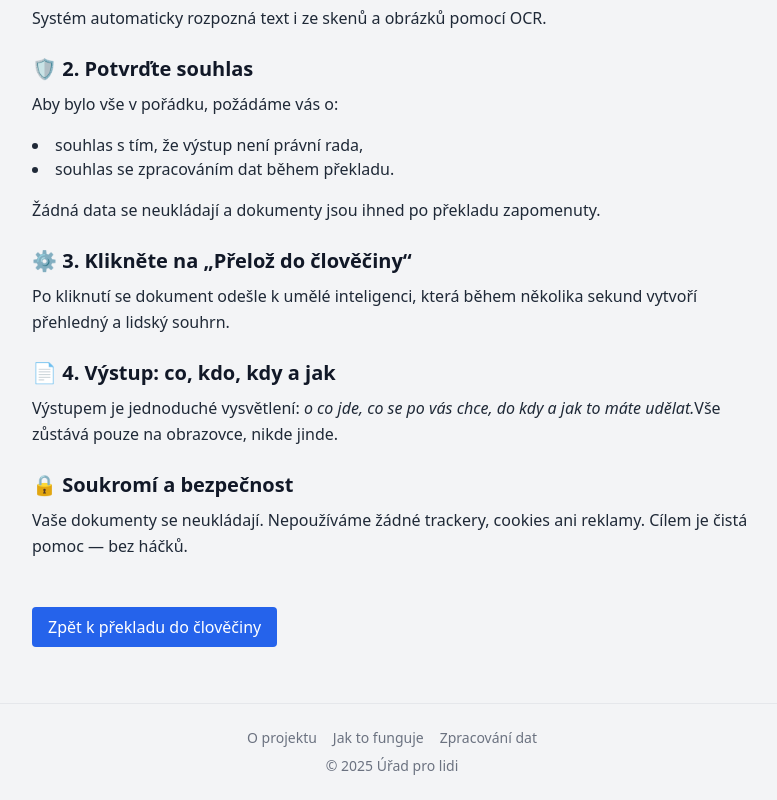
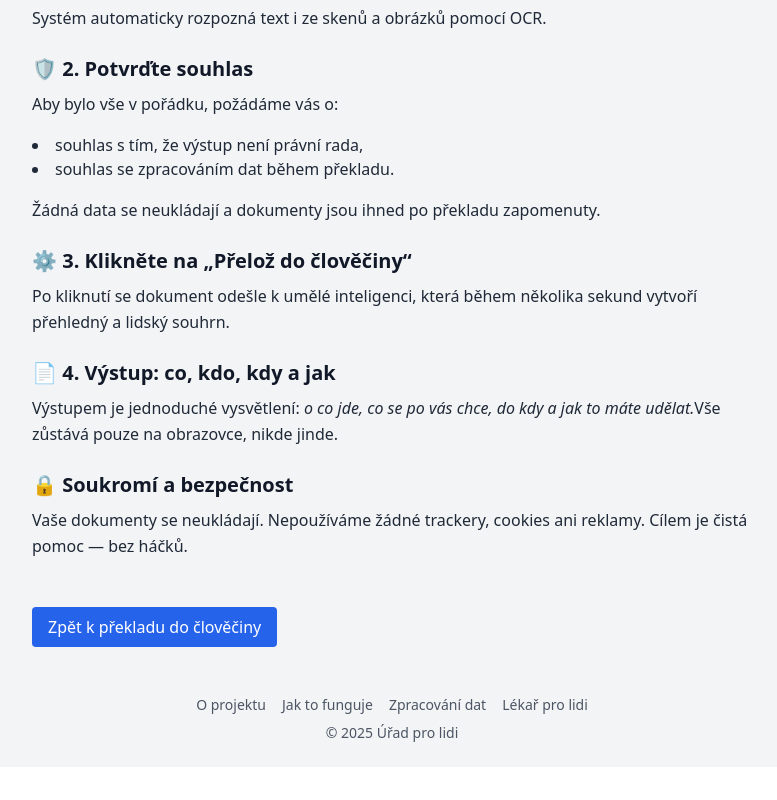
Before and after one commit to JiriTill/uradprolidi, a React (Vite) app: page /jak-to-funguje in a window 1280 px wide. Shown: the part 321-1121 px from the top of the page, without its empty margins (248-1025 px from the left). After the commit the page ends 1088 px from the top, so only its background shows below. Built offline with nearby package versions, Linux system fonts and the light colour scheme.

Commit message:
Update howitworks.jsx

```diff
--- a/src/pages/howitworks.jsx
+++ b/src/pages/howitworks.jsx
@@ -1,5 +1,6 @@
 import React from 'react';
 import { Link } from 'react-router-dom';
+import Footer from '../components/Footer';
 
 export default function HowItWorks() {
   return (
@@ -59,15 +60,7 @@ export default function HowItWorks() {
           Zpět k překladu do člověčiny
         </Link>
       </main>
-
-      <footer className="text-center text-sm text-gray-500 py-6 border-t mt-8">
-        <div className="space-x-4">
-          <Link to="/o-projektu" className="hover:underline">O projektu</Link>
-          <Link to="/jak-to-funguje" className="hover:underline">Jak to funguje</Link>
-          <Link to="/gdpr" className="hover:underline">Zpracování dat</Link>
-        </div>
-        <p className="mt-2">&copy; {new Date().getFullYear()} Úřad pro lidi</p>
-      </footer>
+      <Footer />
     </div>
   );
 }
```
